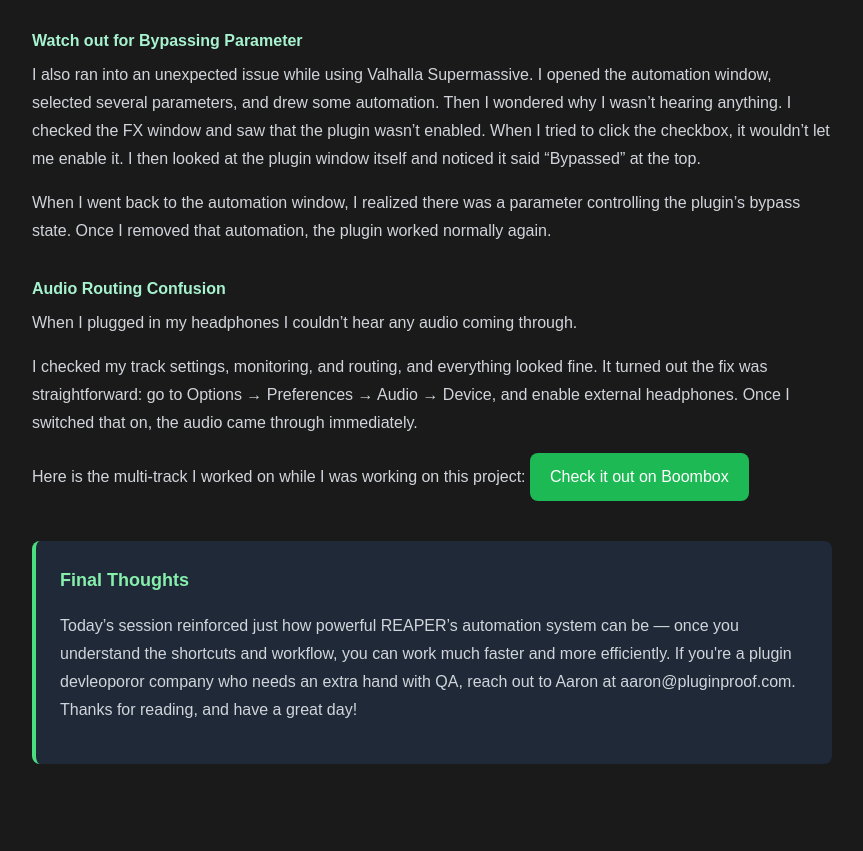
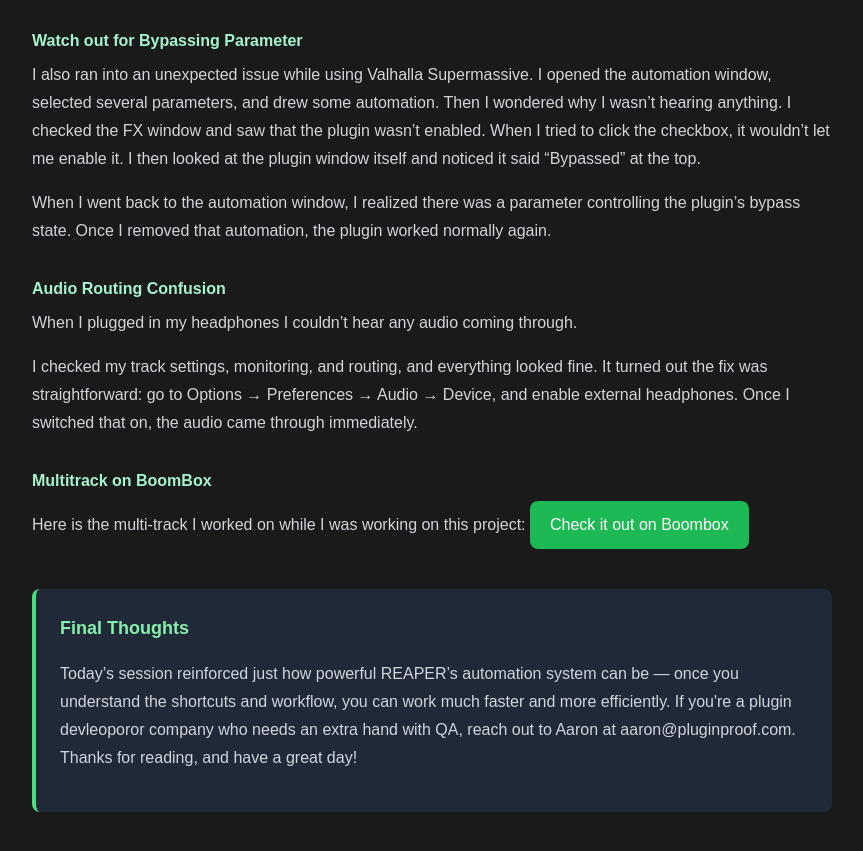
Before and after one commit to devAaron92/myWebsite, a Jekyll site: the page built from _posts/2026-03-18-reaper-automation.md, in a window 1280 px wide and 900 px high, scrolled down 1869 px. Shown: the top 851 px of the window, without its empty margins (208-1071 px from the left). Built offline with Jekyll 4.4.1, drawn with Linux system fonts in a browser that asks for light colours; nearby versions of some CDN libraries.

Commit message:
add above boombox link

```diff
--- a/_posts/2026-03-18-reaper-automation.md
+++ b/_posts/2026-03-18-reaper-automation.md
@@ -65,6 +65,7 @@
   }
 </style>
 
+## Multitrack on BoomBox
 <p>
   Here is the multi-track I worked on while I was working on this project:
   <a class="boombox-link" href="https://app.boombox.io/app/file/f7GYRKMP29zqmgNm7W9KrLEdenAjQ316a" target="_blank" rel="noopener noreferrer">
```
